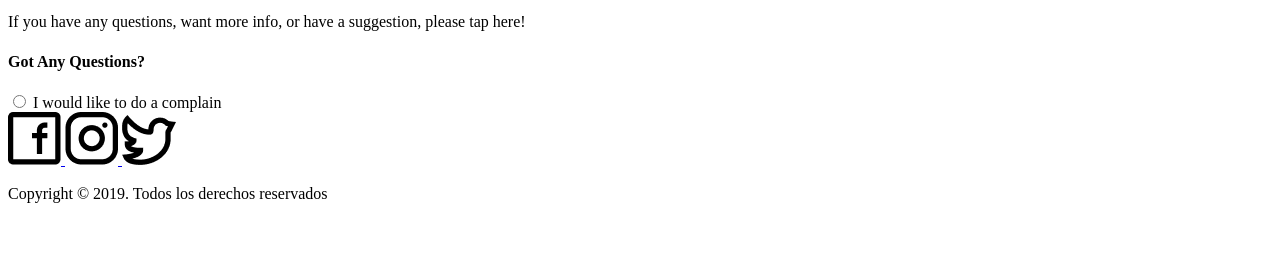
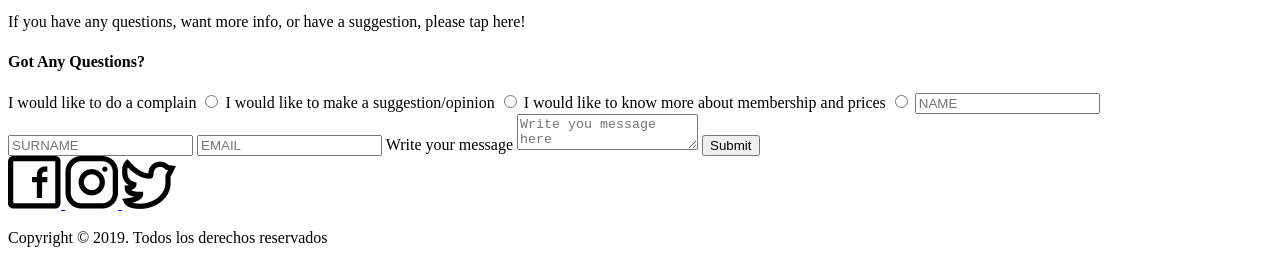
Before and after one commit to santiagolaco/BaSP-M2023, a plain HTML site: page Week-02/index.html in a window 1280 px wide. Shown: the part 2965-3228 px from the top of the page. Before the commit the page ends 3184 px from the top, so only its background shows below. Drawn offline with Linux system fonts and the light colour scheme.

Commit message:
form added

```diff
--- a/Week-02/index.html
+++ b/Week-02/index.html
@@ -145,19 +145,29 @@
             <section>
                 <h4>Got Any Questions?</h4>
                 <form>
-                    <input type="radio" name="Complain">
-                    <label for="Complain">I would like to do a complain</label>
+                    <label>I would like to do a complain</label>
+                    <input type="radio" name="Option">
+                    <label>I would like to make a suggestion/opinion</label>
+                    <input type="radio" name="Option">
+                    <label>I would like to know more about membership and prices</label>
+                    <input type="radio" name="Option">
+                    <input type="text"  placeholder="NAME">
+                    <input type="text"  placeholder="SURNAME">
+                    <input type="email" placeholder="EMAIL">
+                    <label>Write your message</label>
+                    <textarea  placeholder="Write you message here"></textarea>
+                    <input type="submit" value="Submit">
                 </form>
             </section>
         </main>
         <footer>
-            <a href="https://www.facebook.com/">
+            <a href="https://www.facebook.com/" target="_new">
                 <img src="../Assets/Images/facebook-logo.png" alt="Facebook logo">
             </a>
-            <a href="https://www.instagram.com/">
+            <a href="https://www.instagram.com/"  target="_new">
                 <img src="../Assets/Images/instagram-logo.png" alt="Instagram logo">
             </a>
-            <a href="https://twitter.com/">
+            <a href="https://twitter.com/"  target="_new">
                 <img src="../Assets/Images/twitter-logo.png" alt="Twitter logo">
             </a>
             <p>Copyright © 2019. Todos los derechos reservados</p>
```
